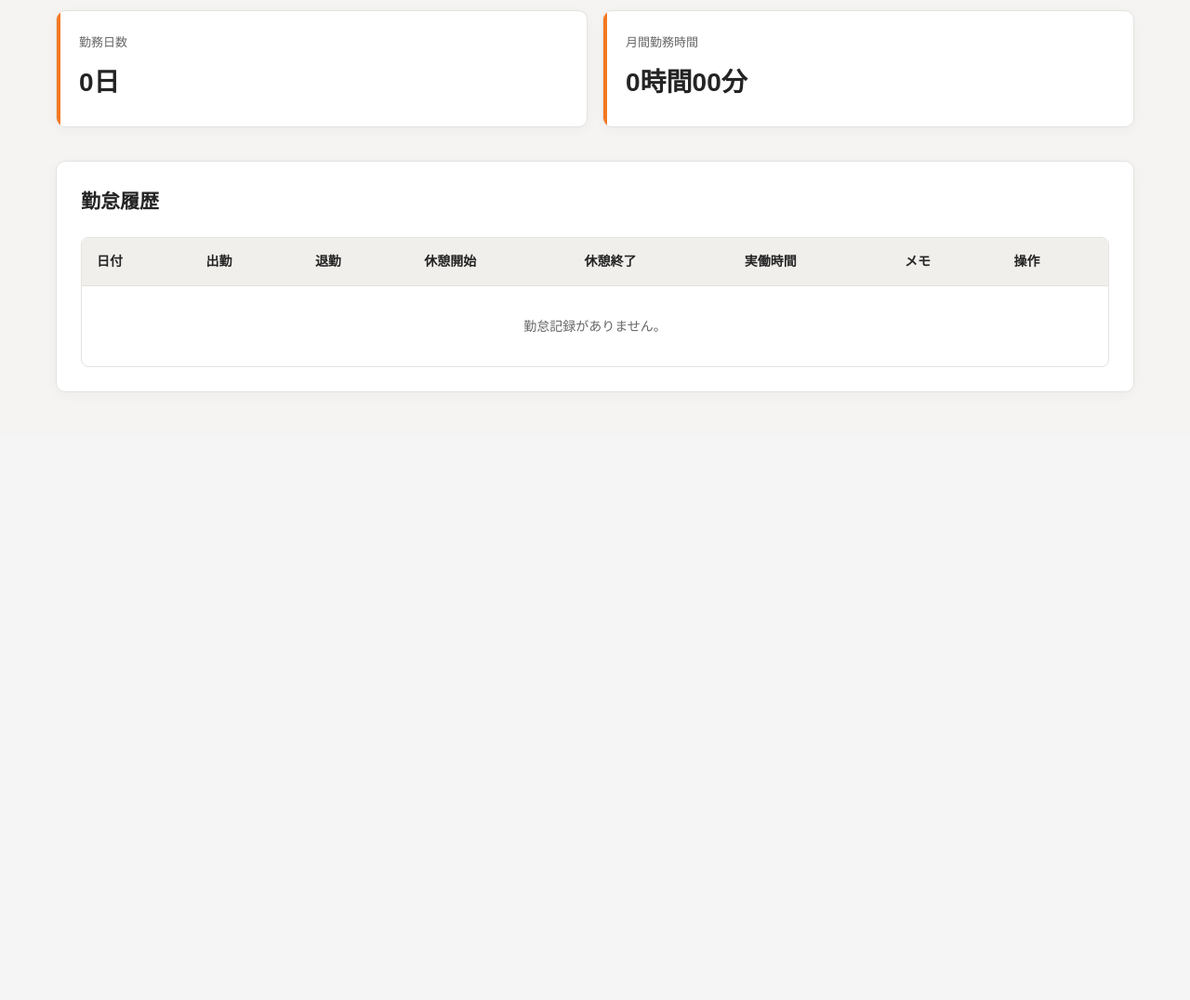
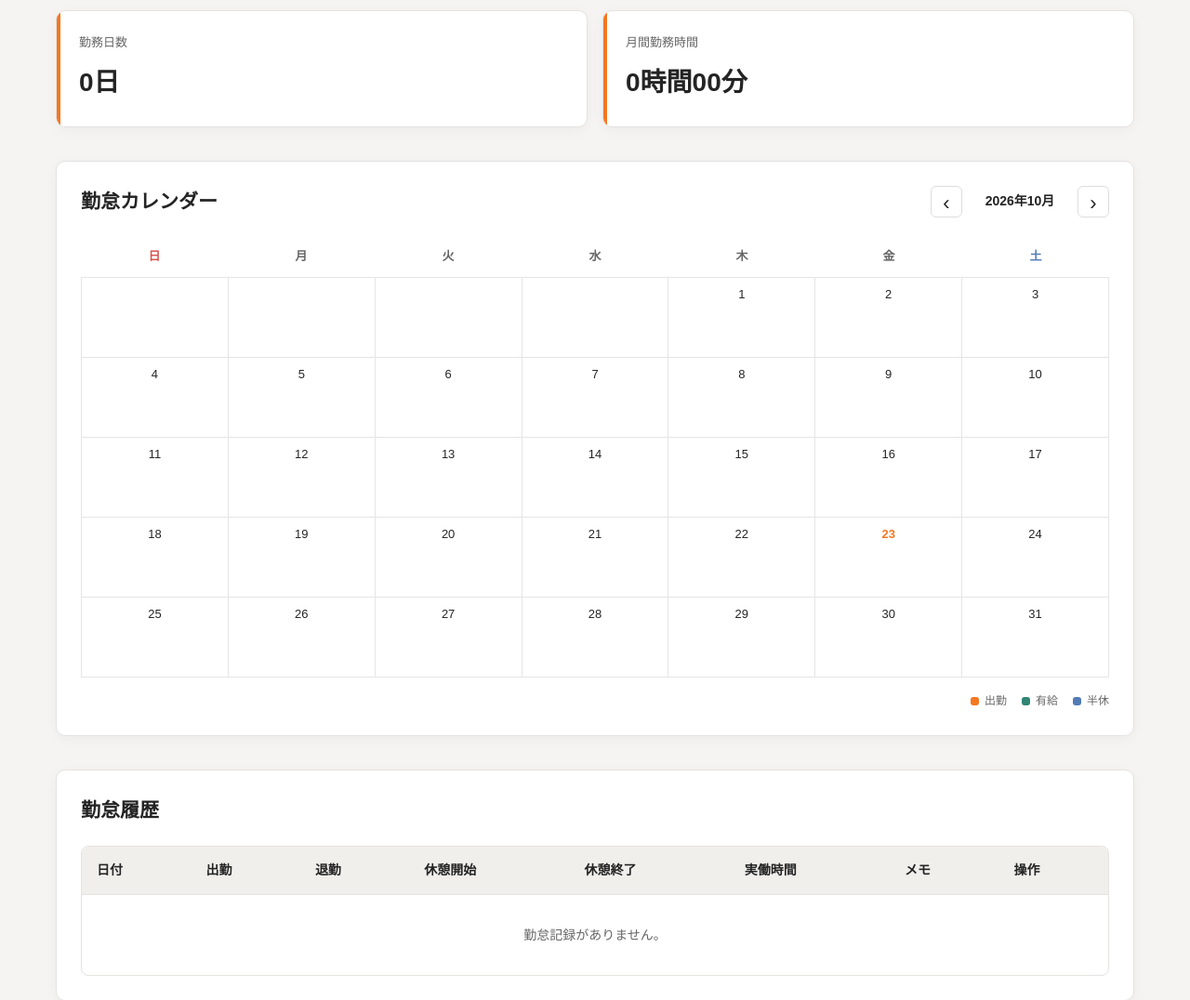
Before and after one commit to jonghyeon99/worklog, a Flask app: page /dashboard in a window 1280 px wide. Shown: the part 332-1408 px from the top of the page at 93% size. Before the commit the page ends 754 px from the top, so only its background shows below. Run offline with Flask 3, Linux system fonts and the light colour scheme; the visitor is signed in with stand-in values (Sample User, id 1); data that the repository does not hold is empty; some libraries are stand-ins or nearby versions.

Commit message:
Add attendance and leave calendar and update README

```diff
--- a/static/css/dashboard.css
+++ b/static/css/dashboard.css
@@ -91,6 +91,197 @@
     white-space: normal;
 }
 
+.calendar-section {
+    margin-top: 36px;
+}
+
+.calendar-section .section-header {
+    margin-bottom: 20px;
+}
+
+.calendar-section .section-header h2 {
+    margin: 0;
+}
+
+.calendar-navigation {
+    display: flex;
+    align-items: center;
+    gap: 12px;
+}
+
+.calendar-navigation > span {
+    min-width: 100px;
+    text-align: center;
+    font-weight: 600;
+}
+
+.calendar-navigation button {
+    width: 34px;
+    height: 34px;
+    padding: 0;
+    background: #fff;
+    border: 1px solid #ddd;
+    border-radius: 6px;
+    color: #242424;
+    font-size: 22px;
+    cursor: pointer;
+}
+
+.calendar-navigation button:hover {
+    background: #f5f4f2;
+}
+
+.calendar-weekdays,
+.calendar-grid {
+    display: grid;
+    grid-template-columns: repeat(7, minmax(0, 1fr));
+}
+
+.calendar-weekdays span {
+    padding: 12px 0;
+    text-align: center;
+    font-size: 13px;
+    font-weight: 600;
+    color: #666;
+}
+
+.calendar-weekdays span:first-child {
+    color: #d9534f;
+}
+
+.calendar-weekdays span:last-child {
+    color: #527cb5;
+}
+
+.calendar-grid {
+    border-top: 1px solid #e5e5e5;
+    border-left: 1px solid #e5e5e5;
+}
+
+.calendar-day,
+.calendar-empty {
+    min-height: 86px;
+    min-width: 0;
+    border: 0;
+    border-right: 1px solid #e5e5e5;
+    border-bottom: 1px solid #e5e5e5;
+    background: #fff;
+}
+
+.calendar-day {
+    display: flex;
+    flex-direction: column;
+    align-items: center;
+    justify-content: flex-start;
+    gap: 5px;
+    padding: 8px 3px;
+    color: #242424;
+    cursor: pointer;
+}
+
+.calendar-day:hover {
+    background: #fff4ec;
+}
+
+.calendar-day:focus-visible {
+    outline: 2px solid #f47721;
+    outline-offset: -3px;
+}
+
+.calendar-day.today .calendar-date {
+    font-weight: 700;
+    color: #f47721;
+}
+
+.calendar-date {
+    font-size: 13px;
+}
+
+.calendar-status {
+    display: block;
+    width: 100%;
+    max-width: 85px;
+    padding: 3px 2px;
+    border-radius: 4px;
+    color: #fff;
+    font-size: 11px;
+    line-height: 1.3;
+    text-align: center;
+}
+
+.calendar-status.work {
+    background: #f47721;
+}
+
+.calendar-status.leave {
+    background: #328575;
+}
+
+.calendar-status.half {
+    background: #527cb5;
+}
+
+.calendar-legend {
+    display: flex;
+    justify-content: flex-end;
+    flex-wrap: wrap;
+    gap: 16px;
+    margin-top: 16px;
+    font-size: 12px;
+    color: #666;
+}
+
+.calendar-legend span {
+    display: inline-flex;
+    align-items: center;
+    gap: 6px;
+}
+
+.legend-color {
+    display: inline-block;
+    width: 9px;
+    height: 9px;
+    border-radius: 3px;
+}
+
+.legend-color.work {
+    background: #f47721;
+}
+
+.legend-color.leave {
+    background: #328575;
+}
+
+.legend-color.half {
+    background: #527cb5;
+}
+
+@media (max-width: 600px) {
+    .calendar-section .section-header {
+        flex-wrap: wrap;
+        gap: 12px;
+    }
+
+    .calendar-day,
+    .calendar-empty {
+        min-height: 65px;
+    }
+
+    .calendar-day {
+        padding: 6px 1px;
+        gap: 3px;
+    }
+
+    .calendar-status {
+        font-size: 9px;
+        padding: 2px 0;
+    }
+
+    .calendar-navigation {
+        gap: 8px;
+    }
+}
+
 @media (max-width: 600px) {
     .work-summary {
         grid-template-columns: 1fr;
@@ -104,4 +295,18 @@
     .month-filter-controls {
         flex-wrap: wrap;
     }
+
+    .calendar-section .section-header {
+        flex-wrap: wrap;
+        gap: 12px;
+    }
+
+    .calendar-day,
+    .calendar-empty {
+        min-height: 52px;
+    }
+
+    .calendar-navigation {
+        gap: 8px;
+    }
 }
--- a/static/js/dashboard.js
+++ b/static/js/dashboard.js
@@ -9,7 +9,13 @@ const targetMonth = document.getElementById("target-month");
 const searchButton = document.getElementById("search-button");
 const totalWorkTime = document.getElementById("total-work-time");
 const workDays = document.getElementById("work-days");
+const calendarGrid = document.getElementById("attendance-calendar");
+const calendarMonth = document.getElementById("calendar-month");
+const calendarPrev = document.getElementById("calendar-prev");
+const calendarNext = document.getElementById("calendar-next");
 
+let leaveRecords = [];
+let attendanceRequestId = 0;
 let attendanceRecords = [];
 let editingId = null;
 
@@ -25,6 +31,8 @@ function getLocalDate() {
 targetMonth.value = getLocalDate().slice(0, 7);
 
 async function loadAttendance() {
+    const requestId = ++attendanceRequestId;
+
     listMessage.textContent = "";
 
     if (!targetMonth.value) {
@@ -32,24 +40,52 @@ async function loadAttendance() {
         return;
     }
 
-    const [year, month] = targetMonth.value.split("-")
+    const [year, month] = targetMonth.value.split("-");
 
     try {
-        const response = await fetch(`/api/attendance?year=${year}&month=${month}`);
-        const result = await response.json();
+        const [attendanceResponse, leaveResponse] = await Promise.all([
+            fetch(`/api/attendance?year=${year}&month=${month}`),
+            fetch("/api/leave/usage")
+        ]);
 
-        if (!response.ok) {
-            listMessage.textContent = result.error;
+        const [attendanceResult, leaveResult] = await Promise.all([
+            attendanceResponse.json(),
+            leaveResponse.json()
+        ]);
+
+        // 이전 달 요청이 늦게 도착해 화면을 덮어쓰는 문제 방지
+        if (requestId !== attendanceRequestId) {
             return;
         }
 
-        attendanceRecords = result.attendance;
-        workDays.textContent = `${result.work_days}日`;
-        totalWorkTime.textContent = result.total_work_time;
+        if (!attendanceResponse.ok) {
+            listMessage.textContent =
+                attendanceResult.error || "勤怠一覧を取得できませんでした。";
+            return;
+        }
+
+        attendanceRecords = attendanceResult.attendance;
+        workDays.textContent = `${attendanceResult.work_days}日`;
+        totalWorkTime.textContent = attendanceResult.total_work_time;
+
+        if (leaveResponse.ok) {
+            leaveRecords = leaveResult.usage.filter(
+                record => record.leave_date.startsWith(targetMonth.value + "-")
+            );
+        } else {
+            leaveRecords = [];
+            listMessage.textContent =
+                "有給休暇の情報を取得できませんでした。";
+        }
+
         renderAttendance();
+        renderCalendar();
 
     } catch (error) {
-        listMessage.textContent = "勤怠一覧の取得中に通信エラーが発生しました。";
+        if (requestId === attendanceRequestId) {
+            listMessage.textContent =
+                "勤怠・休暇情報の取得中に通信エラーが発生しました。";
+        }
     }
 }
 
@@ -109,13 +145,107 @@ function renderAttendance() {
     });
 }
 
-async function openAddModal() {
+function renderCalendar() {
+    calendarGrid.replaceChildren();
+
+    if (!targetMonth.value) {
+        calendarMonth.textContent = "";
+        return;
+    }
+
+    const [year, month] = targetMonth.value.split("-").map(Number);
+
+    calendarMonth.textContent = `${year}年${month}月`;
+
+    const firstDay = new Date(year, month - 1, 1).getDay();
+    const daysInMonth = new Date(year, month, 0).getDate();
+
+    const attendanceMap = new Map(
+        attendanceRecords.map(record => [record.work_date, record])
+    );
+
+    const leaveMap = new Map(
+        leaveRecords.map(record => [record.leave_date, record])
+    );
+
+    const today = getLocalDate();
+
+    for (let i = 0; i < firstDay; i++) {
+        const empty = document.createElement("div");
+        empty.className = "calendar-empty";
+        calendarGrid.appendChild(empty);
+    }
+
+    for (let day = 1; day <= daysInMonth; day++) {
+        const date =
+            `${year}-${String(month).padStart(2, "0")}-${String(day).padStart(2, "0")}`;
+
+        const attendance = attendanceMap.get(date);
+        const leave = leaveMap.get(date);
+
+        const button = document.createElement("button");
+        button.type = "button";
+        button.className = "calendar-day";
+
+        if (date === today) {
+            button.classList.add("today");
+        }
+
+        const dateLabel = document.createElement("span");
+        dateLabel.className = "calendar-date";
+        dateLabel.textContent = day;
+        button.appendChild(dateLabel);
+
+        const statuses = [];
+
+        function addStatus(label, type) {
+            const status = document.createElement("span");
+            status.className = `calendar-status ${type}`;
+            status.textContent = label;
+            button.appendChild(status);
+            statuses.push(label);
+        }
+
+        if (leave) {
+            if (leave.leave_type === "FULL") {
+                addStatus("有給", "leave");
+            } else if (leave.leave_type === "AM") {
+                addStatus("午前休", "half");
+            } else if (leave.leave_type === "PM") {
+                addStatus("午後休", "half");
+            }
+        }
+
+        if (attendance) {
+            addStatus("出勤", "work");
+        }
+
+        button.setAttribute(
+            "aria-label",
+            `${date} ${statuses.length ? statuses.join("、") : "未登録"}`
+        );
+
+        button.addEventListener("click", () => {
+            if (attendance) {
+                openEditModal(attendance);
+            } else if (leave) {
+                window.location.href = "/leave";
+            } else {
+                openAddModal(date);
+            }
+        });
+
+        calendarGrid.appendChild(button);
+    }
+}
+
+async function openAddModal(selectedDate = null) {
     editingId = null;
     attendanceForm.reset();
     formMessage.textContent = "";
     modalTitle.textContent = "勤怠登録";
 
-    document.getElementById("work-date").value = getLocalDate();
+    document.getElementById("work-date").value = typeof selectedDate === "string" ? selectedDate : getLocalDate();
 
     try {
         const response = await fetch("/api/attendance/settings");
@@ -268,4 +398,26 @@ document.getElementById("logout-button").addEventListener(
 
 searchButton.addEventListener("click", loadAttendance);
 
+function changeCalendarMonth(offset) {
+    if (!targetMonth.value) {
+        return;
+    }
+
+    const [year, month] = targetMonth.value.split("-").map(Number);
+    const newDate = new Date(year, month - 1 + offset, 1);
+
+    targetMonth.value =
+        `${newDate.getFullYear()}-${String(newDate.getMonth() + 1).padStart(2, "0")}`;
+
+    loadAttendance();
+}
+
+calendarPrev.addEventListener("click", () => {
+    changeCalendarMonth(-1);
+});
+
+calendarNext.addEventListener("click", () => {
+    changeCalendarMonth(1);
+});
+
 loadAttendance();
--- a/templates/dashboard.html
+++ b/templates/dashboard.html
@@ -53,6 +53,31 @@
                 <strong id="total-work-time">0時間00分</strong>
             </div>
         </div>
+
+        <section class="content-section calendar-section">
+            <div class="section-header">
+                <h2>勤怠カレンダー</h2>
+
+                <div class="calendar-navigation">
+                    <button type="button" id="calendar-prev" aria-label="前月">‹</button>
+                    <span id="calendar-month"></span>
+                    <button type="button" id="calendar-next" aria-label="翌月">›</button>
+                </div>
+            </div>
+
+            <div class="calendar-weekdays" aria-hidden="true">
+                <span>日</span><span>月</span><span>火</span>
+                <span>水</span><span>木</span><span>金</span><span>土</span>
+            </div>
+
+            <div id="attendance-calendar" class="calendar-grid"></div>
+
+            <div class="calendar-legend">
+                <span><i class="legend-color work"></i>出勤</span>
+                <span><i class="legend-color leave"></i>有給</span>
+                <span><i class="legend-color half"></i>半休</span>
+            </div>
+        </section>
 
         <section class="content-section attendance-section">
             <div class="section-header">
```
Also changed, not shown: README.md.
